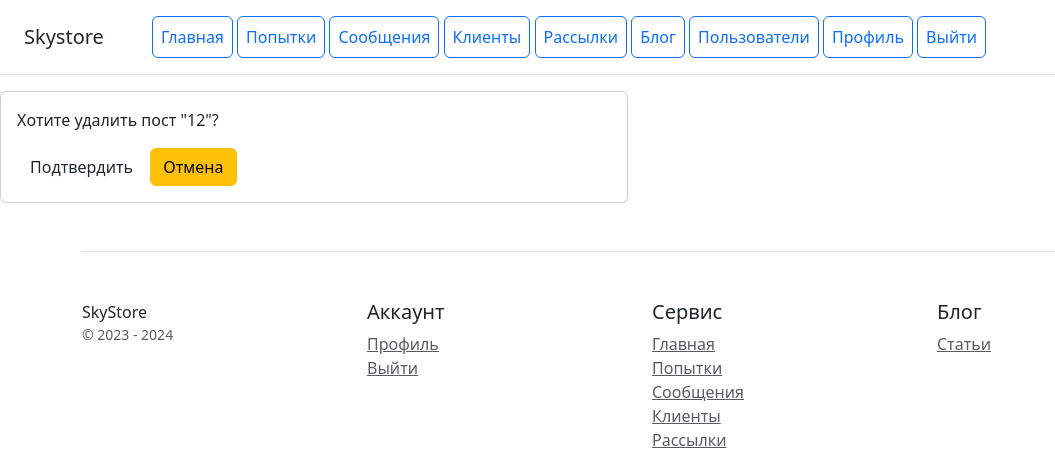
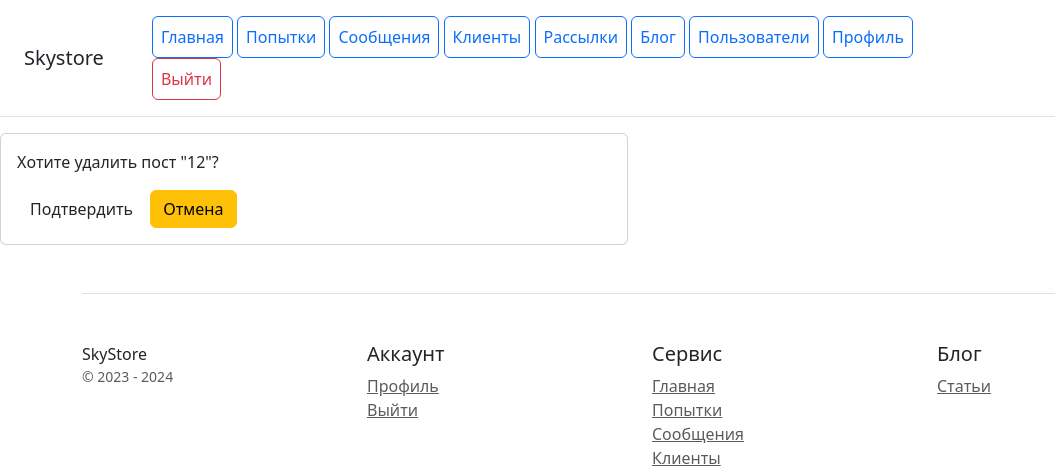
Before and after one commit to povizun/coursework-6, a Django app: page /blog/delete/1/ in a window 1280 px wide. Shown: the top 468 px of the page, without its empty margins (0-1055 px from the left). Run offline with Django 5.2, Linux system fonts and the light colour scheme; a user stored in the database is signed in; data comes from the database, SQL or seed files in the repository; parts of the project's set-up code (start-up, migrations or seed data) failed here and were passed over; some libraries are stand-ins or nearby versions.

Commit message:
coursework fix

```diff
--- a/service/templates/service/includes/inc_main_menu.html
+++ b/service/templates/service/includes/inc_main_menu.html
@@ -12,7 +12,10 @@
         {% endif %}
         {% if user.is_authenticated %}
             <a href="{% url 'users:profile' %}" class="p-2 btn btn-outline-primary">Профиль</a>
-            <a href="{% url 'users:logout' %}" class="p-2 btn btn-outline-primary">Выйти</a>
+            <form method="post" action="{% url 'users:logout' %}">
+                {% csrf_token %}
+                <button type="submit" class="p-2 btn btn-outline-danger">Выйти</button>
+            </form>
         {% else %}
             <a href="{% url 'users:login' %}" class="p-2 btn btn-outline-primary">Войти</a>
             <a href="{% url 'users:register' %}" class="p-2 btn btn-outline-primary">Зарегистрироваться</a>
```
